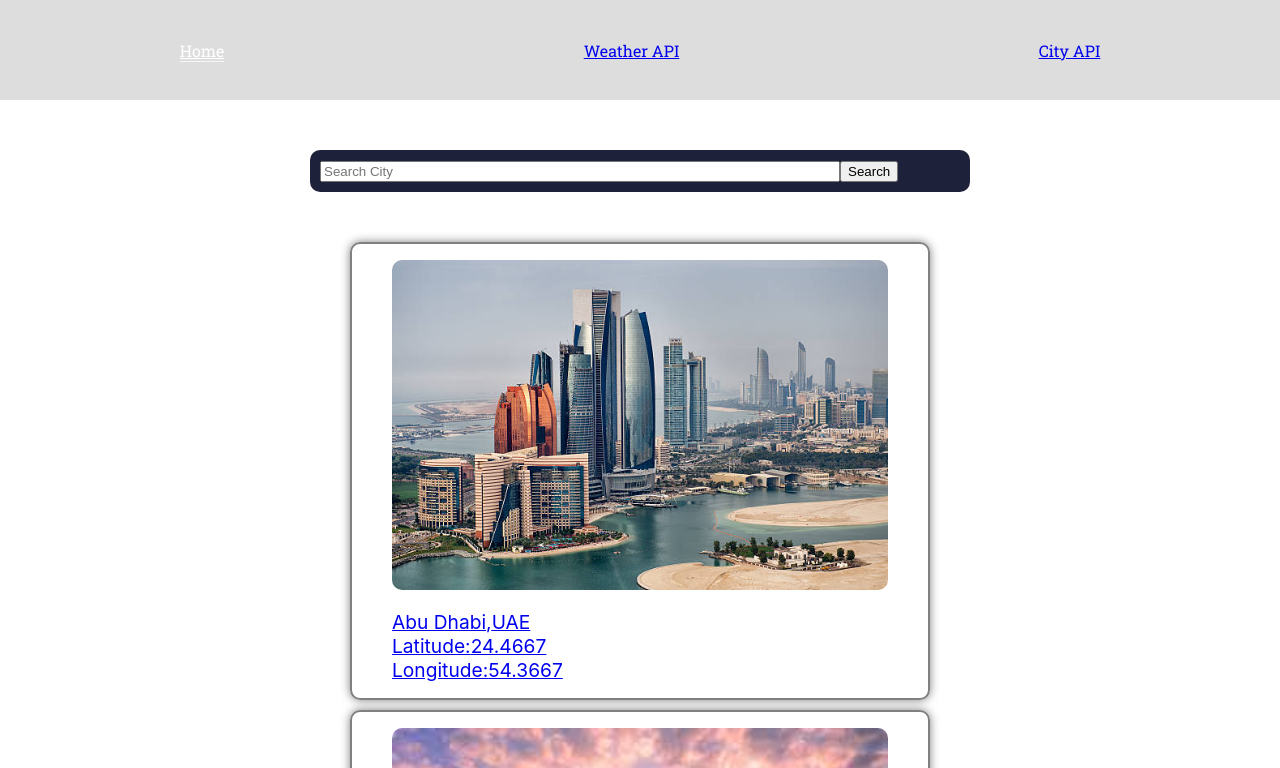
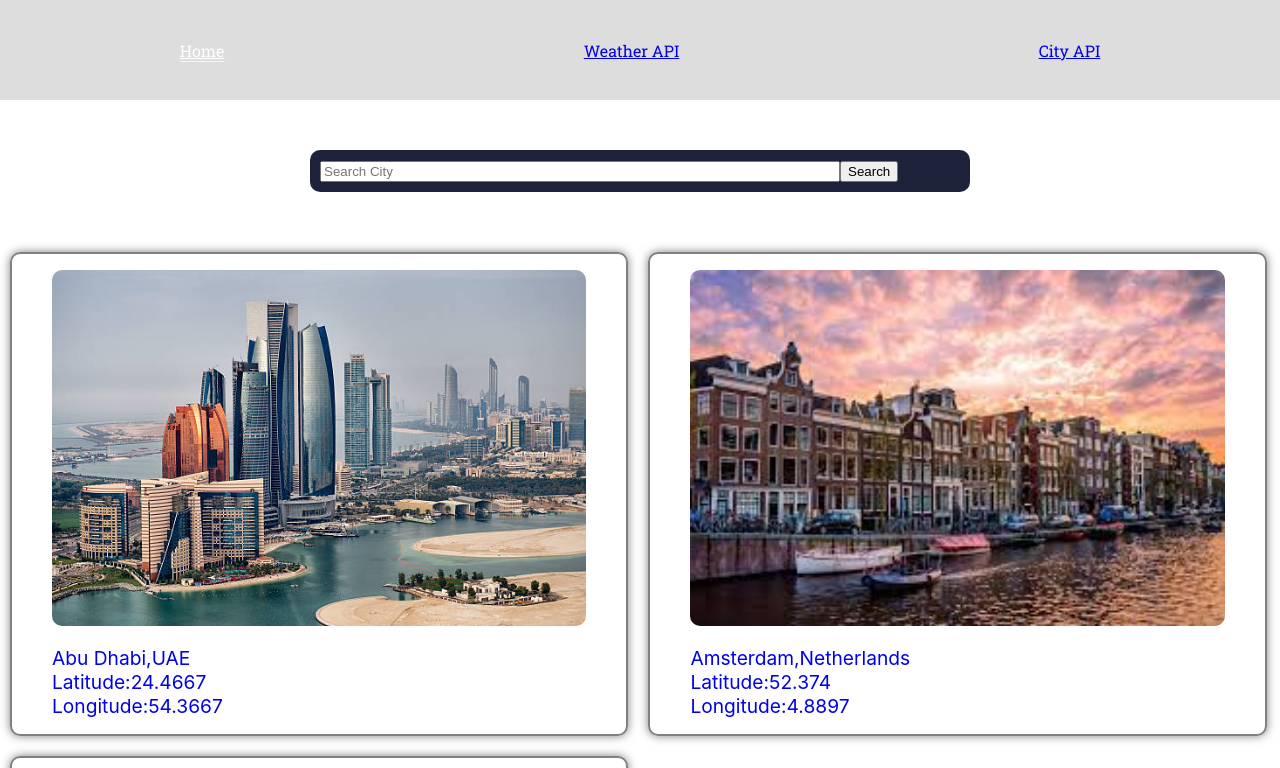
Before and after one commit to Abdulwhbhussain/Metrics-Webapp-Microverse, a React (Create React App) app: page / in a window 1280 px wide. Shown: the top 768 px of the page. Built offline with nearby package versions, Linux system fonts and the light colour scheme; a web font is replaced by a local one.

Commit message:
Header Changes

```diff
--- a/src/components/CityCard.js
+++ b/src/components/CityCard.js
@@ -78,7 +78,7 @@ function CityCard({ city }) {
 const Card = styled.div`
   border: 2px solid grey;
   border-radius: 10px;
-  width: 45%;
+  width: 48%;
   margin: 10px;
   figure {
     img {
@@ -87,9 +87,7 @@ const Card = styled.div`
       border-radius: 10px;
     }
   }
-  display: block;
-  margin-left: auto;
-  margin-right: auto;
+  display: inline-block;
   box-shadow: 0 0 10px rgba(0,0,0,0.5);
   ul {
     list-style: none;
```
